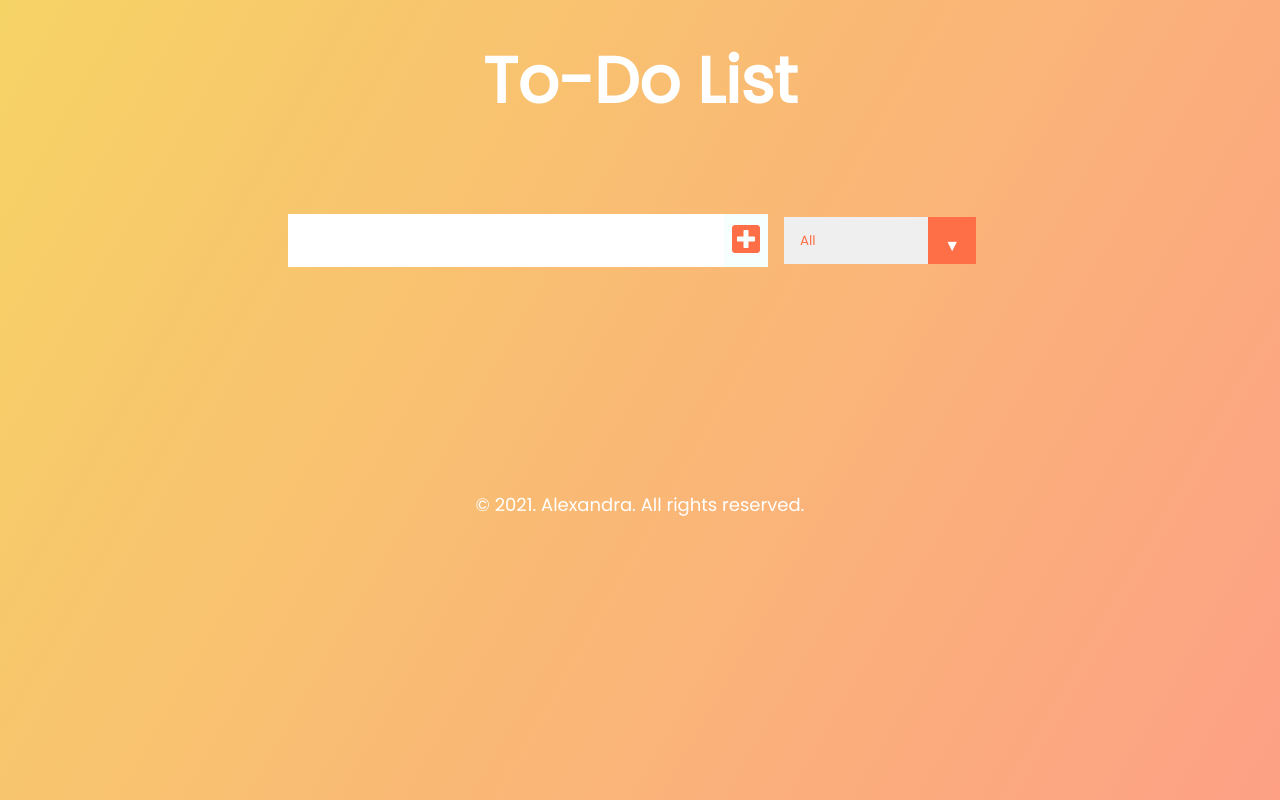
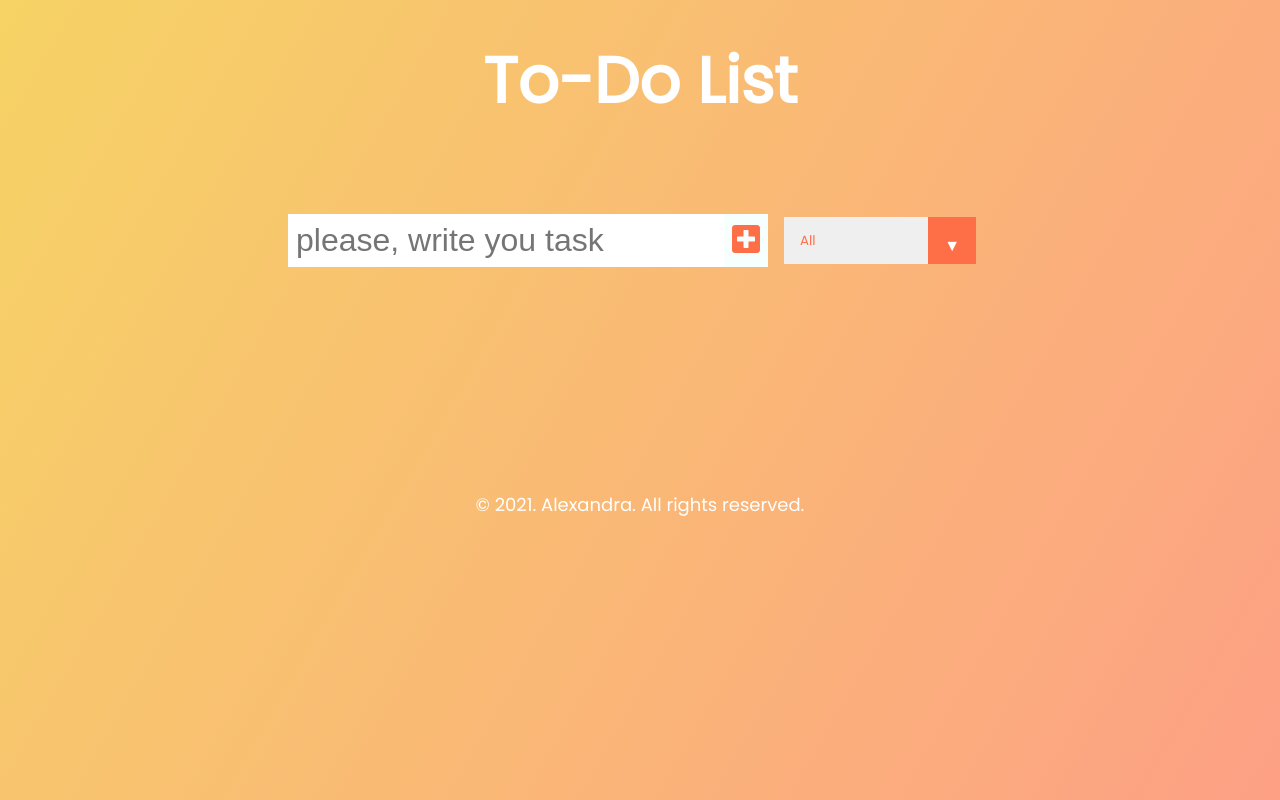
Before and after one commit to alexandra-urberg/react-app-todo-list, a React (Create React App) app: page / in a window 1280 px wide. Built offline with nearby package versions, Linux system fonts and the light colour scheme.

Commit message:
feat: added validation

```diff
--- a/src/components/Form.js
+++ b/src/components/Form.js
@@ -1,10 +1,15 @@
-import React from 'react';
+import React, {useState} from 'react';
 
 const Form = ({ inputText, setInputText, tasks, setTasks, setStatus }) => {
+    const [validationErrors, setValidationErrors] = useState({inputText: ''});
 
     const inputTextHandler = (e) => { //change state value
         // console.log(e.target.value);
+        const { value } = e.target;
+        let errors = validationErrors;
         setInputText(e.target.value);
+
+        value.length < 2 ? errors.inputText = 'Минимальное колличество символоа - 2': errors.inputText = '' && setValidationErrors(errors);// проверяем на минимальное колличество символов
     };
 
     const submitTasksHandler = (e) => { //save new value
@@ -26,12 +31,18 @@ const Form = ({ inputText, setInputText, tasks, setTasks, setStatus }) => {
 
     return(
         <form>
-            <input
-             value={inputText}
-             onChange={inputTextHandler}
-             type="text"
-             className="tasks-input"
-            />
+            <label className="popup__label">
+                <input
+                 type="text"
+                 name="inputText"
+                 placeholder="please, write you task"
+                 required
+                 value={inputText || ""}
+                 onChange={inputTextHandler}
+                 className="tasks-input"
+                />
+                <span className={`${validationErrors.inputText ? "popup__input-error" : null}`}>{validationErrors.inputText}</span>
+            </label>
             <button
              onClick={submitTasksHandler}
              className="tasks-button"
```
